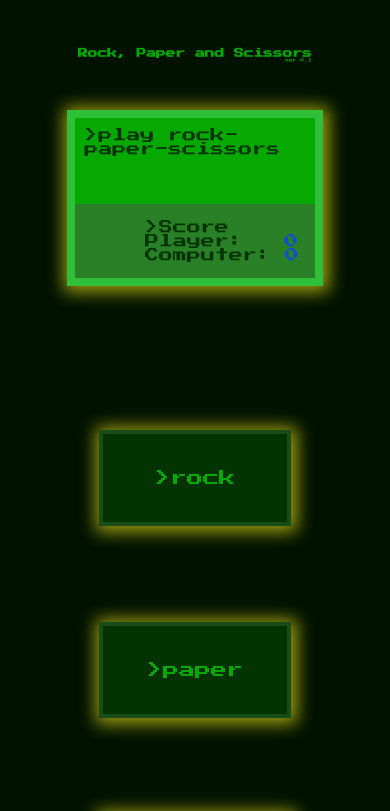
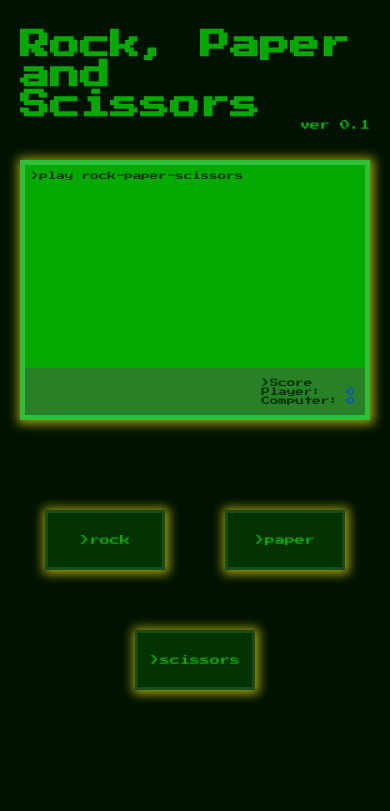
Before and after one commit to egoist000/rock-paper-scissors, a plain HTML site: page index.html in a window 390 px wide. Shown: the top 811 px of the page. Drawn offline with Linux system fonts and the light colour scheme.

Commit message:
mobile responsive

```diff
--- a/style.css
+++ b/style.css
@@ -22,18 +22,18 @@ body, html {
     display: flex;
     flex-direction: column;
     align-items: center;
-    padding: 3rem 3rem 0;
+    padding: 3rem 0 0;
 }
 
 .header {
     margin: 0;
-    font-size: 2.5vw;
+    font-size: 3rem;
 }
 
 .header-container p {
     margin: 0;
     padding: 0;
-    font-size: 1vw;
+    font-size: 1rem;
     text-align: end;
 }
 
@@ -52,7 +52,7 @@ body, html {
     transition-duration: 0.5s;
     width: 100%;
     height: 100%;
-    font-size: 16px;
+    font-size: 1rem;
     border: 0.3rem solid #194D17;
     color: #05A900;
     width: 12rem;
@@ -82,7 +82,7 @@ body, html {
     width: 50rem;
     height: 25rem;
     color: #023300;
-    font-size: 14px;
+    font-size: 0.85rem;
 }
 
 .logs p{
@@ -132,8 +132,17 @@ body, html {
 }
 
 @media only screen and (max-width: 480px) {
-    .logs {
-        width: 15rem;
-        height: 10rem;
+    html {
+        font-size: 10px;
+    }
+    .header-container {
+        padding: 3rem 2rem 0;
+    }
+    .points-container{
+        padding-left: 2rem;
+        padding-right: 2rem;
+    }
+    #results {
+        padding-bottom: 0;
     }
 }
```
